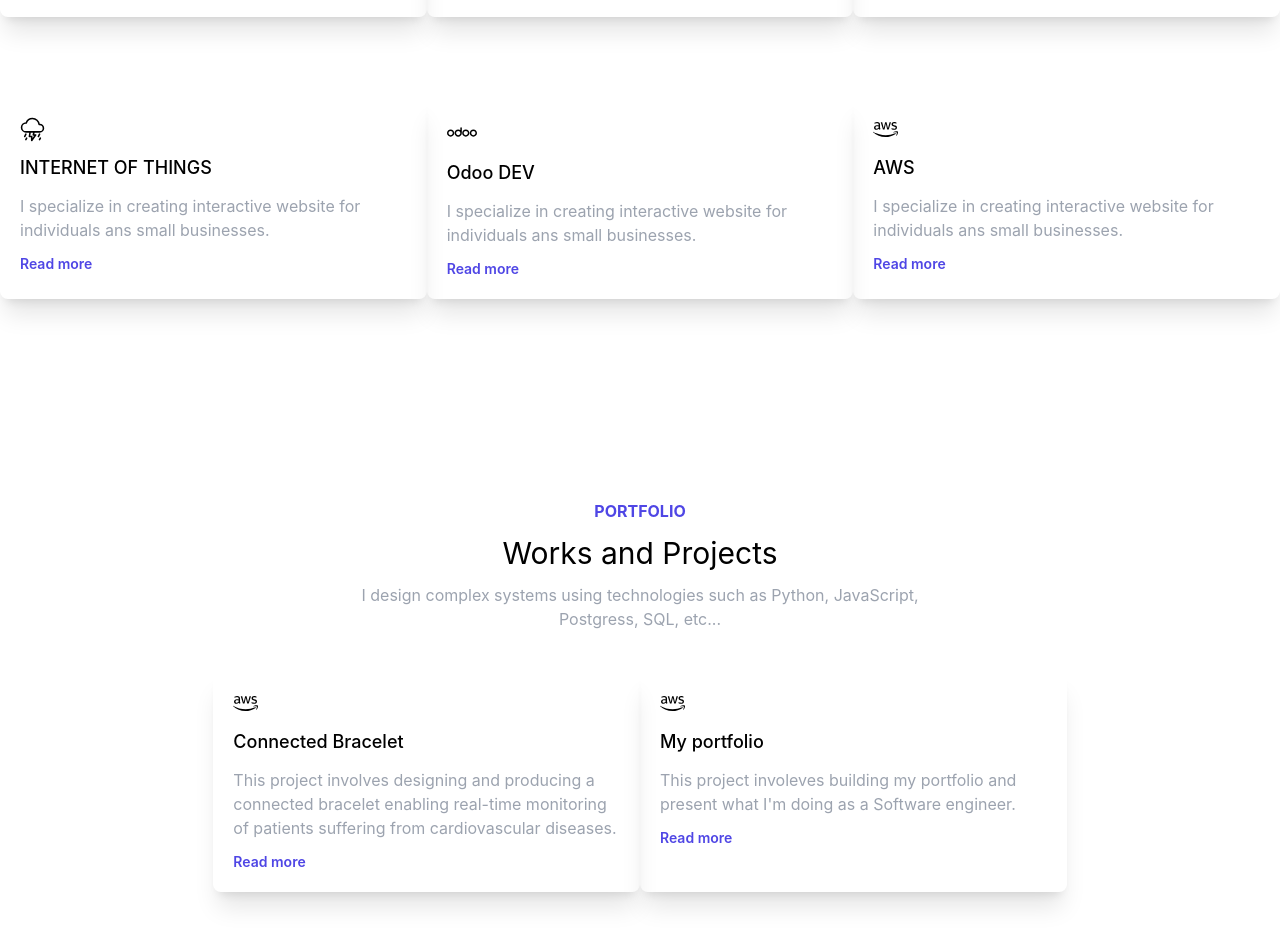
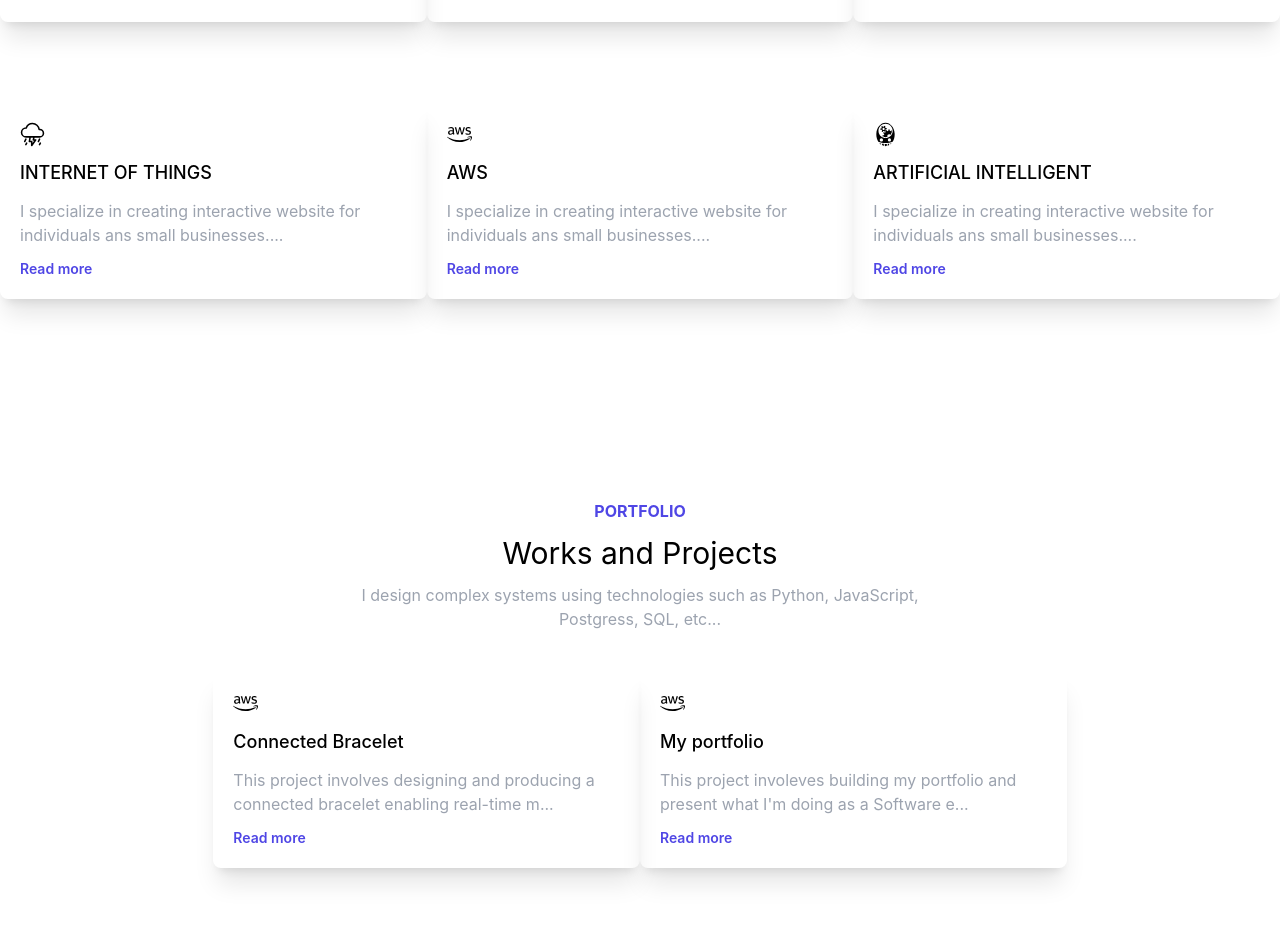
Before and after one commit to Bazene/portfolio, a React (Create React App) app: page / in a window 1280 px wide. Shown: the part 1900-2846 px from the top of the page. Built offline with nearby package versions, Linux system fonts and the light colour scheme.

Commit message:
Makes more button reactive

```diff
--- a/src/App.jsx
+++ b/src/App.jsx
@@ -78,11 +78,11 @@ function App() {
           />
 
           <div className='p-5 sm:p-0 flex flex-wrap justify-between'>
-            <CardServices  Logo={TfiWorld} size={25} cardTile="FULL-STACK WEB"
+            <CardServices  Logo={SiOdoo} size={30} cardTile="Odoo DEV"
               cardBody="I specialize in creating interactive website for individuals ans small businesses."
             />
 
-            <CardServices  Logo={GiArtificialIntelligence} size={25} cardTile="ARTIFICIAL INTELLIGENT"
+            <CardServices  Logo={TfiWorld} size={25} cardTile="FULL-STACK WEB"
               cardBody="I specialize in creating interactive website for individuals ans small businesses."
             />
 
@@ -94,11 +94,11 @@ function App() {
               cardBody="I specialize in creating interactive website for individuals ans small businesses."
               />
 
-            <CardServices  Logo={SiOdoo} size={30} cardTile="Odoo DEV"
+            <CardServices  Logo={SiAmazonwebservices} size={25} cardTile="AWS"
               cardBody="I specialize in creating interactive website for individuals ans small businesses."
-              />
+            />
 
-            <CardServices  Logo={SiAmazonwebservices} size={25} cardTile="AWS"
+            <CardServices  Logo={GiArtificialIntelligence} size={25} cardTile="ARTIFICIAL INTELLIGENT"
               cardBody="I specialize in creating interactive website for individuals ans small businesses."
             />
           </div>
--- a/src/components/cards.jsx
+++ b/src/components/cards.jsx
@@ -1,23 +1,43 @@
-import React from "react";
+import React, { useState } from "react";
 
 export default function CardServices({Logo, size, cardTile, cardBody}) {
+    const [expanded, setExpanded] = useState(false);
+
     return (
         <div className='w-full md:w-4/12 shadow-xl rounded-lg p-5 my-3 md:my-10 flex flex-col gap-3'>
             <Logo size={size} className="dark:text-white"/>
             <h1 className='font-medium text-lg dark:text-white'>{cardTile}</h1>
-            <p className='text-gray-400'>{cardBody}</p>
-            <a className='text-indigo-600 font-semibold text-sm' href=''>Read more</a>
+            <p className='text-gray-400'>
+                {expanded ? cardBody : cardBody.substring(0, 100) + '...'}
+            </p>
+
+            <button
+                className='text-indigo-600 font-semibold text-sm text-left'
+                onClick={() => setExpanded(!expanded)}
+            >
+                {expanded ? 'Read less' : 'Read more'}
+            </button>
         </div>
     )
 };
 
 export function CardProjects({Logo, size, cardBody, cardTile}) {
+    const [expanded, setExpanded] = useState(false);
+
     return (
         <div className='w-full md:w-4/12 shadow-xl rounded-lg p-5 my-3 md:my-10 flex flex-col gap-3'>
             <Logo size={size} className="dark:text-white"/>
             <h1 className='font-medium text-lg dark:text-white'>{cardTile}</h1>
-            <p className='text-gray-400'>{cardBody}</p>
-            <a className='text-indigo-600 font-semibold text-sm' href=''>Read more</a>
+            <p className='text-gray-400'>
+                {expanded ? cardBody : cardBody.substring(0, 100) + '...'}
+            </p>
+
+            <button
+                className='text-indigo-600 font-semibold text-sm text-left'
+                onClick={() => setExpanded(!expanded)}
+            >
+                {expanded ? 'Read less' : 'Read more'}
+            </button>
         </div>
     );
 };
```
